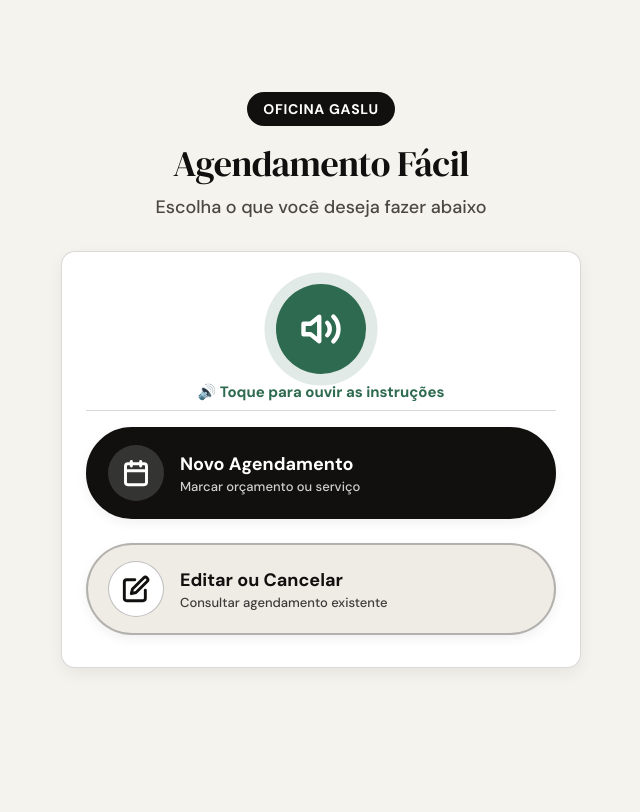
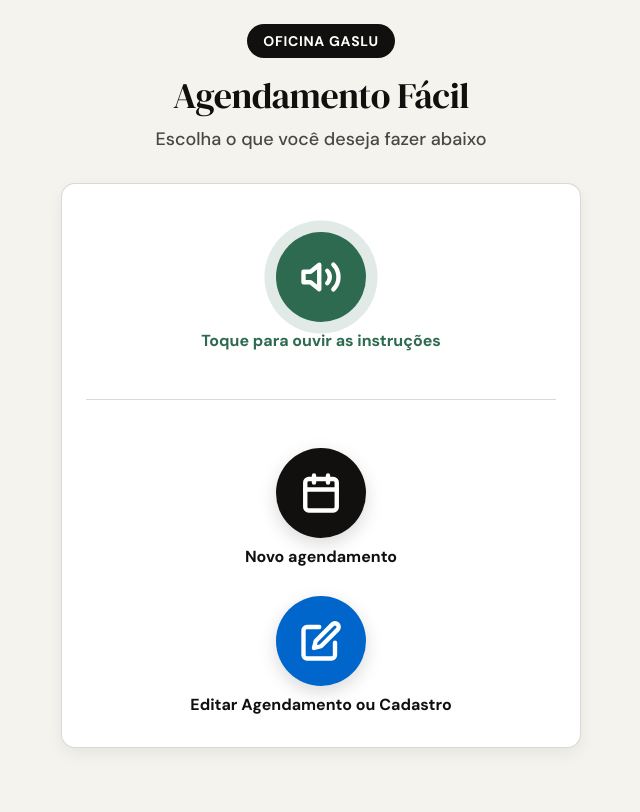
Before and after one commit to lumafrazao-dev/frameworkweb-pi1-gp7, a Django app: page / in a window 1280 px wide. Shown: the whole page, without its empty margins (319-959 px from the left). Before the commit the page ends 668 px from the top, so only its background shows below. Run offline with Django 5.2, Linux system fonts and the light colour scheme.

Commit message:
Update escolher_opcao.html

```diff
--- a/agendamento/templates/escolher_opcao.html
+++ b/agendamento/templates/escolher_opcao.html
@@ -46,20 +46,27 @@
       text-align: center;
     }
 
-    /* Container para alinhar os botões redondos lado a lado ou empilhados de forma elegante */
-    .opcoes-container {
+    /* Grid para alinhar os 3 botões redondos de forma simétrica */
+    .botoes-grid {
       display: flex;
       flex-direction: column;
-      gap: 1.5rem;
+      gap: 1.8rem;
       align-items: center;
       margin-top: 1rem;
     }
 
-    /* Botão Gigante de Áudio (Verde com Pulso) */
-    .btn-audio-gigante {
+    .item-botao {
+      display: flex;
+      flex-direction: column;
+      align-items: center;
+      gap: 8px;
+      width: 100%;
+    }
+
+    /* Padrão Circular Gigante para TODOS os botões */
+    .btn-redondo-gigante {
       width: 90px;
       height: 90px;
-      background: #2D6A4F;
       color: #fff;
       border: none;
       border-radius: 50%;
@@ -67,96 +74,51 @@
       display: inline-flex;
       align-items: center;
       justify-content: center;
-      margin: 0 auto;
-      box-shadow: 0 8px 22px rgba(45, 106, 79, 0.4);
-      transition: transform 0.15s, background 0.15s;
+      text-decoration: none;
+      box-shadow: 0 6px 18px rgba(0,0,0,0.15);
+      transition: transform 0.15s, background 0.15s, box-shadow 0.15s;
+    }
+    .btn-redondo-gigante svg {
+      width: 42px;
+      height: 42px;
+    }
+    .btn-redondo-gigante:hover {
+      transform: scale(1.06);
+      box-shadow: 0 8px 22px rgba(0,0,0,0.2);
+    }
+    .btn-redondo-gigante:active {
+      transform: scale(0.96);
+    }
+
+    /* Cores e efeitos específicos de cada botão */
+    .btn-audio {
+      background: #2D6A4F;
       animation: pulseGlow 2s infinite;
     }
-    .btn-audio-gigante svg { width: 42px; height: 42px; }
-    .btn-audio-gigante:hover { background: #1B4332; transform: scale(1.06); }
+    .btn-audio:hover { background: #1B4332; }
 
-    .legenda-audio {
-      font-size: 15px;
+    .btn-novo {
+      background: var(--ink);
+    }
+    .btn-novo:hover { background: #2A2620; }
+
+    .btn-editar {
+      background: #0066cc;
+    }
+    .btn-editar:hover { background: #004d99; }
+
+    /* Legenda centralizada abaixo de cada ícone */
+    .legenda-botao {
+      font-size: 16px;
       font-weight: 700;
-      color: #2D6A4F;
-      margin-top: 0.5rem;
-      margin-bottom: 0.5rem;
+      color: var(--ink);
     }
 
     .separador {
       width: 100%;
       height: 1px;
       background: var(--border);
-      margin: 0.5rem 0;
-    }
-
-    /* Estilo dos Botões Redondos Principais (Novo Agendamento e Editar) */
-    .btn-redondo-acao {
-      width: 100%;
-      background: var(--surface2);
-      border: 2px solid var(--border-strong);
-      border-radius: 50px; /* Deixa o botão totalmente arredondado nas pontas (pílula gigante) */
-      padding: 16px 20px;
-      display: flex;
-      align-items: center;
-      gap: 16px;
-      cursor: pointer;
-      text-decoration: none;
-      color: var(--ink);
-      transition: transform 0.15s, background 0.15s, border-color 0.15s, box-shadow 0.15s;
-      box-shadow: 0 4px 12px rgba(0,0,0,0.06);
-    }
-    .btn-redondo-acao:hover {
-      background: #E5E1D8;
-      border-color: var(--ink);
-      transform: translateY(-2px);
-      box-shadow: 0 6px 16px rgba(0,0,0,0.1);
-    }
-    .btn-redondo-acao.primario {
-      background: var(--ink);
-      color: #fff;
-      border-color: var(--ink);
-    }
-    .btn-redondo-acao.primario:hover {
-      background: #2A2620;
-    }
-
-    /* Ícone Circular Interno */
-    .icone-circulo {
-      width: 56px;
-      height: 56px;
-      border-radius: 50%;
-      background: rgba(255, 255, 255, 0.15);
-      display: flex;
-      align-items: center;
-      justify-content: center;
-      flex-shrink: 0;
-    }
-    .btn-redondo-acao:not(.primario) .icone-circulo {
-      background: var(--surface);
-      border: 1.5px solid var(--border-strong);
-      color: var(--ink);
-    }
-    .icone-circulo svg {
-      width: 28px;
-      height: 28px;
-    }
-
-    /* Texto do Botão */
-    .texto-botao {
-      text-align: left;
-      display: flex;
-      flex-direction: column;
-      gap: 2px;
-    }
-    .texto-botao .titulo-acao {
-      font-size: 18px;
-      font-weight: 700;
-    }
-    .texto-botao .sub-acao {
-      font-size: 13px;
-      font-weight: 500;
-      opacity: 0.8;
+      margin: 1.2rem 0;
     }
 
     /* Pop-up Modal Amigável */
@@ -202,48 +164,44 @@
   </header>
 
   <div class="card">
-    <!-- Botão Gigante de Áudio -->
-    <button type="button" class="btn-audio-gigante" id="btnOuvirOrientacao" title="Ouvir orientações">
+    <div class="botoes-grid">
+      <!-- 1. Botão de Áudio -->
+      <div class="item-botao">
+        <button type="button" class="btn-redondo-gigante btn-audio" id="btnOuvirOrientacao" title="Ouvir orientações">
           <svg viewBox="0 0 24 24" fill="none" stroke="currentColor" stroke-width="2.5" stroke-linecap="round" stroke-linejoin="round">
             <polygon points="11 5 6 9 2 9 2 15 6 15 11 19 11 5"></polygon>
             <path d="M15.54 8.46a5 5 0 0 1 0 7.07"></path>
             <path d="M19.07 4.93a10 10 0 0 1 0 14.14"></path>
           </svg>
         </button>
-    <div class="legenda-audio">🔊 Toque para ouvir as instruções</div>
+        <span class="legenda-botao" style="color: #2D6A4F;">Toque para ouvir as instruções</span>
+      </div>
 
       <div class="separador"></div>
 
-    <div class="opcoes-container">
-      <!-- Botão Redondo: Novo Agendamento (Com Ícone de Calendário) -->
-      <a href="{% url 'home' %}" class="btn-redondo-acao primario">
-        <div class="icone-circulo">
+      <!-- 2. Botão Novo Agendamento -->
+      <div class="item-botao">
+        <a href="{% url 'home' %}" class="btn-redondo-gigante btn-novo" title="Novo agendamento">
           <svg viewBox="0 0 24 24" fill="none" stroke="currentColor" stroke-width="2.5" stroke-linecap="round" stroke-linejoin="round">
             <rect x="3" y="4" width="18" height="18" rx="2" ry="2"></rect>
             <line x1="16" y1="2" x2="16" y2="6"></line>
             <line x1="8" y1="2" x2="8" y2="6"></line>
             <line x1="3" y1="10" x2="21" y2="10"></line>
           </svg>
+        </a>
+        <span class="legenda-botao">Novo agendamento</span>
       </div>
-        <div class="texto-botao">
-          <span class="titulo-acao">Novo Agendamento</span>
-          <span class="sub-acao">Marcar orçamento ou serviço</span>
-        </div>
-      </a>
 
-      <!-- Botão Redondo: Editar / Cancelar (Com Ícone de Lápis) -->
-      <a href="{% url 'buscar_cadastro' %}" class="btn-redondo-acao">
-        <div class="icone-circulo">
+      <!-- 3. Botão Editar Agendamento -->
+      <div class="item-botao">
+        <a href="{% url 'buscar_cadastro' %}" class="btn-redondo-gigante btn-editar" title="Editar agendamento ou cadastro">
           <svg viewBox="0 0 24 24" fill="none" stroke="currentColor" stroke-width="2.5" stroke-linecap="round" stroke-linejoin="round">
             <path d="M11 4H4a2 2 0 0 0-2 2v14a2 2 0 0 0 2 2h14a2 2 0 0 0 2-2v-7"></path>
             <path d="M18.5 2.5a2.121 2.121 0 0 1 3 3L12 15l-4 1 1-4 9.5-9.5z"></path>
           </svg>
+        </a>
+        <span class="legenda-botao">Editar Agendamento ou Cadastro</span>
       </div>
-        <div class="texto-botao">
-          <span class="titulo-acao">Editar ou Cancelar</span>
-          <span class="sub-acao">Consultar agendamento existente</span>
-        </div>
-      </a>
     </div>
   </div>
 </div>
@@ -277,7 +235,7 @@
     const btnOuvir = document.getElementById("btnOuvirOrientacao");
 
     btnOuvir.addEventListener("click", function() {
-      const textoIntro = "Bem vindo ao sistema de agendamento da Oficina Gaslu Funilaria e Pintura. Deseja continuar com o áudio de ajuda?";
+      const textoIntro = "Bem vindo ao sistema de agendamento da Oficina Gaslu Funilaria e Pintura. Deseja continuar com o áudio de ajuda? Clique no botão azul para continuar e no botão preto para desativar. Logo em seguida, nos botões abaixo, você terá as opções de realizar um novo agendamento ou editar agendamento.";
       falar(textoIntro, function() {
         if (modal) modal.classList.remove("hidden");
       });
@@ -286,12 +244,13 @@
     document.getElementById("btnSimAudio").addEventListener("click", function() {
       localStorage.setItem("audioAjudaAtivo", "sim");
       modal.classList.add("hidden");
-      falar("Áudio de ajuda ativado com sucesso.");
+      falar("O áudio continuará ativo.");
     });
 
     document.getElementById("btnNaoAudio").addEventListener("click", function() {
       localStorage.setItem("audioAjudaAtivo", "nao");
       modal.classList.add("hidden");
+      falar("O áudio foi desativado."
       window.speechSynthesis.cancel();
     });
   });
```
Lines whose indentation alone changed are shown as unchanged.
